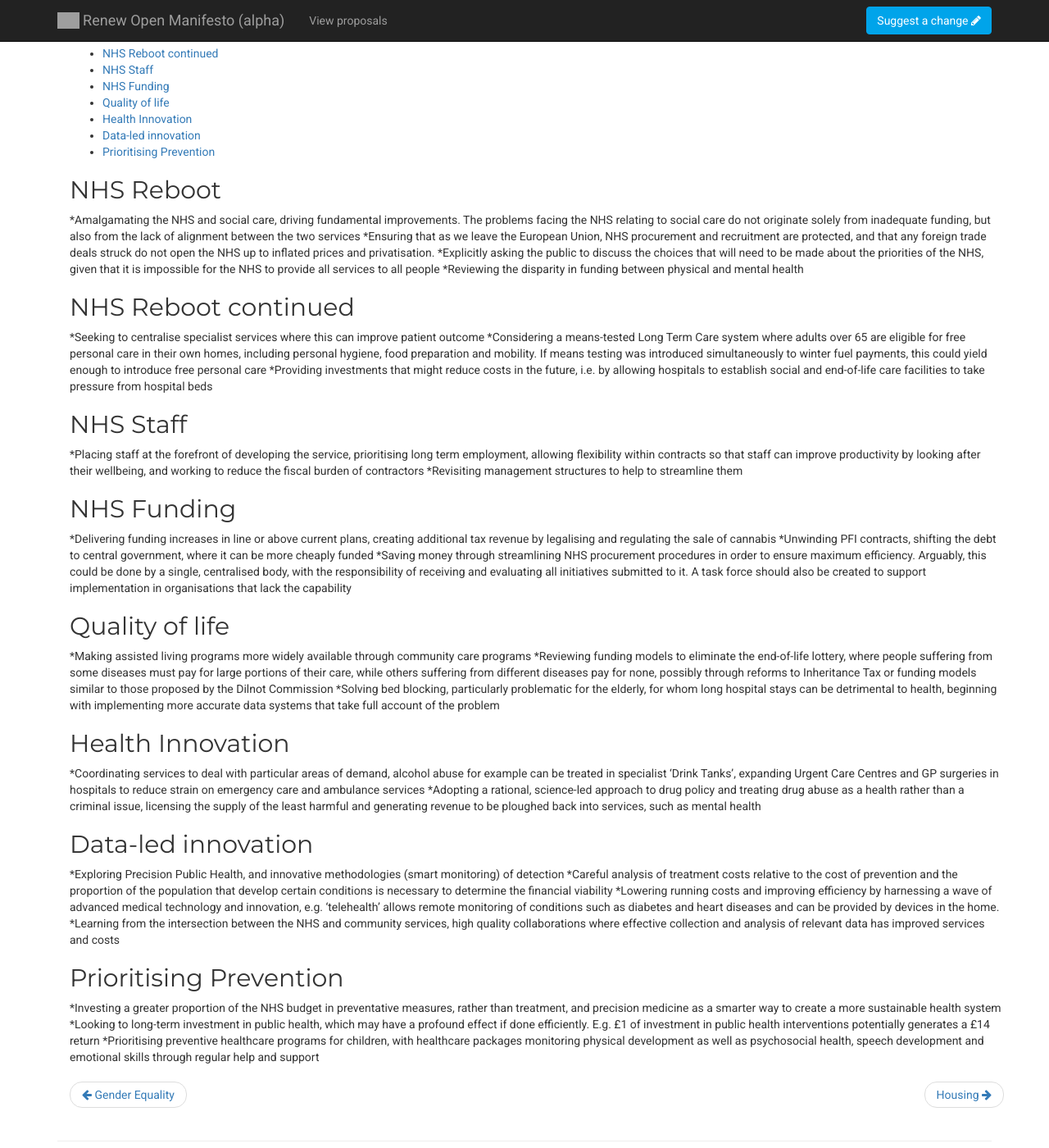
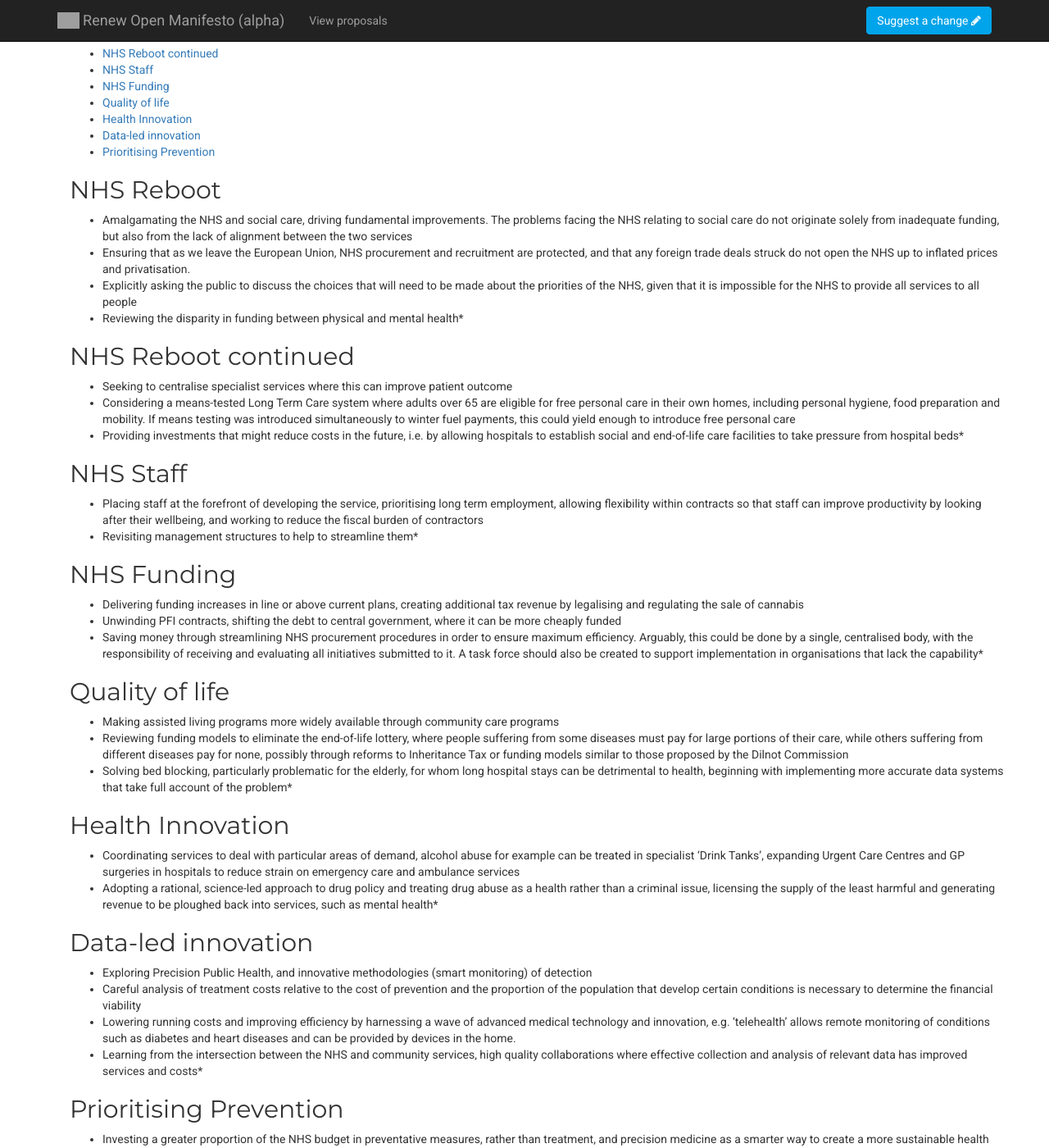
Before and after one commit to Renewparty/renew-manifesto, a Jekyll site: the page built from policies/health.md, in a window 1280 px wide and 1400 px high, scrolled down 615 px. Shown: the whole window at 82% size. Built offline with Jekyll 4.4.1, drawn with Linux system fonts in a browser that asks for light colours; some of the changed text lies outside the part shown; grey boxes are pictures that could not be loaded.

Commit message:
fixed bulleted list

```diff
--- a/policies/health.md
+++ b/policies/health.md
@@ -4,48 +4,48 @@ title: Health
 
 ## NHS Reboot
 
-*Amalgamating the NHS and social care, driving fundamental improvements. The problems facing the NHS relating to social care do not originate solely from inadequate funding, but also from the lack of alignment between the two services
-*Ensuring that as we leave the European Union, NHS procurement and recruitment are protected, and that any foreign trade deals struck do not open the NHS up to inflated prices and privatisation.
-*Explicitly asking the public to discuss the choices that will need to be made about the priorities of the NHS, given that it is impossible for the NHS to provide all services to all people
-*Reviewing the disparity in funding between physical and mental health
+* Amalgamating the NHS and social care, driving fundamental improvements. The problems facing the NHS relating to social care do not originate solely from inadequate funding, but also from the lack of alignment between the two services
+* Ensuring that as we leave the European Union, NHS procurement and recruitment are protected, and that any foreign trade deals struck do not open the NHS up to inflated prices and privatisation.
+* Explicitly asking the public to discuss the choices that will need to be made about the priorities of the NHS, given that it is impossible for the NHS to provide all services to all people
+* Reviewing the disparity in funding between physical and mental health*
 
 ## NHS Reboot continued
 
-*Seeking to centralise specialist services where this can improve patient outcome
-*Considering a means-tested Long Term Care system where adults over 65 are eligible for free personal care in their own homes, including personal hygiene, food preparation and mobility. If means testing was introduced simultaneously to winter fuel payments, this could yield enough to introduce free personal care
-*Providing investments that might reduce costs in the future, i.e. by allowing hospitals to establish social and end-of-life care facilities to take pressure from hospital beds
+* Seeking to centralise specialist services where this can improve patient outcome
+* Considering a means-tested Long Term Care system where adults over 65 are eligible for free personal care in their own homes, including personal hygiene, food preparation and mobility. If means testing was introduced simultaneously to winter fuel payments, this could yield enough to introduce free personal care
+* Providing investments that might reduce costs in the future, i.e. by allowing hospitals to establish social and end-of-life care facilities to take pressure from hospital beds*
 
 ## NHS Staff
 
-*Placing staff at the forefront of developing the service, prioritising long term employment, allowing flexibility within contracts so that staff can improve productivity by looking after their wellbeing, and working to reduce the fiscal burden of contractors
-*Revisiting management structures to help to streamline them
+* Placing staff at the forefront of developing the service, prioritising long term employment, allowing flexibility within contracts so that staff can improve productivity by looking after their wellbeing, and working to reduce the fiscal burden of contractors
+* Revisiting management structures to help to streamline them*
 
 ## NHS Funding
 
-*Delivering funding increases in line or above current plans, creating additional tax revenue by legalising and regulating the sale of cannabis
-*Unwinding PFI contracts, shifting the debt to central government, where it can be more cheaply funded
-*Saving money through streamlining NHS procurement procedures in order to ensure maximum efficiency. Arguably, this could be done by a single, centralised body, with the responsibility of receiving and evaluating all initiatives submitted to it. A task force should also be created to support implementation in organisations that lack the capability
+* Delivering funding increases in line or above current plans, creating additional tax revenue by legalising and regulating the sale of cannabis
+* Unwinding PFI contracts, shifting the debt to central government, where it can be more cheaply funded
+* Saving money through streamlining NHS procurement procedures in order to ensure maximum efficiency. Arguably, this could be done by a single, centralised body, with the responsibility of receiving and evaluating all initiatives submitted to it. A task force should also be created to support implementation in organisations that lack the capability*
 
 ## Quality of life
 
-*Making assisted living programs more widely available through community care programs
-*Reviewing funding models to eliminate the end-of-life lottery, where people suffering from some diseases must pay for large portions of their care, while others suffering from different diseases pay for none, possibly through reforms to Inheritance Tax or funding models similar to those proposed by the Dilnot Commission
-*Solving bed blocking, particularly problematic for the elderly, for whom long hospital stays can be detrimental to health, beginning with implementing more accurate data systems that take full account of the problem
+* Making assisted living programs more widely available through community care programs
+* Reviewing funding models to eliminate the end-of-life lottery, where people suffering from some diseases must pay for large portions of their care, while others suffering from different diseases pay for none, possibly through reforms to Inheritance Tax or funding models similar to those proposed by the Dilnot Commission
+* Solving bed blocking, particularly problematic for the elderly, for whom long hospital stays can be detrimental to health, beginning with implementing more accurate data systems that take full account of the problem*
 
 ## Health Innovation
 
-*Coordinating services to deal with particular areas of demand, alcohol abuse for example can be treated in specialist ‘Drink Tanks’, expanding Urgent Care Centres and GP surgeries in hospitals to reduce strain on emergency care and ambulance services
-*Adopting a rational, science-led approach to drug policy and treating drug abuse as a health rather than a criminal issue, licensing the supply of the least harmful and generating revenue to be ploughed back into services, such as mental health
+* Coordinating services to deal with particular areas of demand, alcohol abuse for example can be treated in specialist ‘Drink Tanks’, expanding Urgent Care Centres and GP surgeries in hospitals to reduce strain on emergency care and ambulance services
+* Adopting a rational, science-led approach to drug policy and treating drug abuse as a health rather than a criminal issue, licensing the supply of the least harmful and generating revenue to be ploughed back into services, such as mental health*
 
 ## Data-led innovation
 
-*Exploring Precision Public Health, and innovative methodologies (smart monitoring) of detection
-*Careful analysis of treatment costs relative to the cost of prevention and the proportion of the population that develop certain conditions is necessary to determine the financial viability
-*Lowering running costs and improving efficiency by harnessing a wave of advanced medical technology and innovation, e.g. ‘telehealth’ allows remote monitoring of conditions such as diabetes and heart diseases and can be provided by devices in the home.
-*Learning from the intersection between the NHS and community services, high quality collaborations where effective collection and analysis of relevant data has improved services and costs
+* Exploring Precision Public Health, and innovative methodologies (smart monitoring) of detection
+* Careful analysis of treatment costs relative to the cost of prevention and the proportion of the population that develop certain conditions is necessary to determine the financial viability
+* Lowering running costs and improving efficiency by harnessing a wave of advanced medical technology and innovation, e.g. ‘telehealth’ allows remote monitoring of conditions such as diabetes and heart diseases and can be provided by devices in the home.
+* Learning from the intersection between the NHS and community services, high quality collaborations where effective collection and analysis of relevant data has improved services and costs*
 
 ## Prioritising Prevention
 
-*Investing a greater proportion of the NHS budget in preventative measures, rather than treatment, and precision medicine as a smarter way to create a more sustainable health system
-*Looking to long-term investment in public health, which may have a profound effect if done efficiently. E.g. £1 of investment in public health interventions potentially generates a £14 return
-*Prioritising preventive healthcare programs for children, with healthcare packages monitoring physical development as well as psychosocial health, speech development and emotional skills through regular help and support
+* Investing a greater proportion of the NHS budget in preventative measures, rather than treatment, and precision medicine as a smarter way to create a more sustainable health system
+* Looking to long-term investment in public health, which may have a profound effect if done efficiently. E.g. £1 of investment in public health interventions potentially generates a £14 return
+* Prioritising preventive healthcare programs for children, with healthcare packages monitoring physical development as well as psychosocial health, speech development and emotional skills through regular help and support*
```
